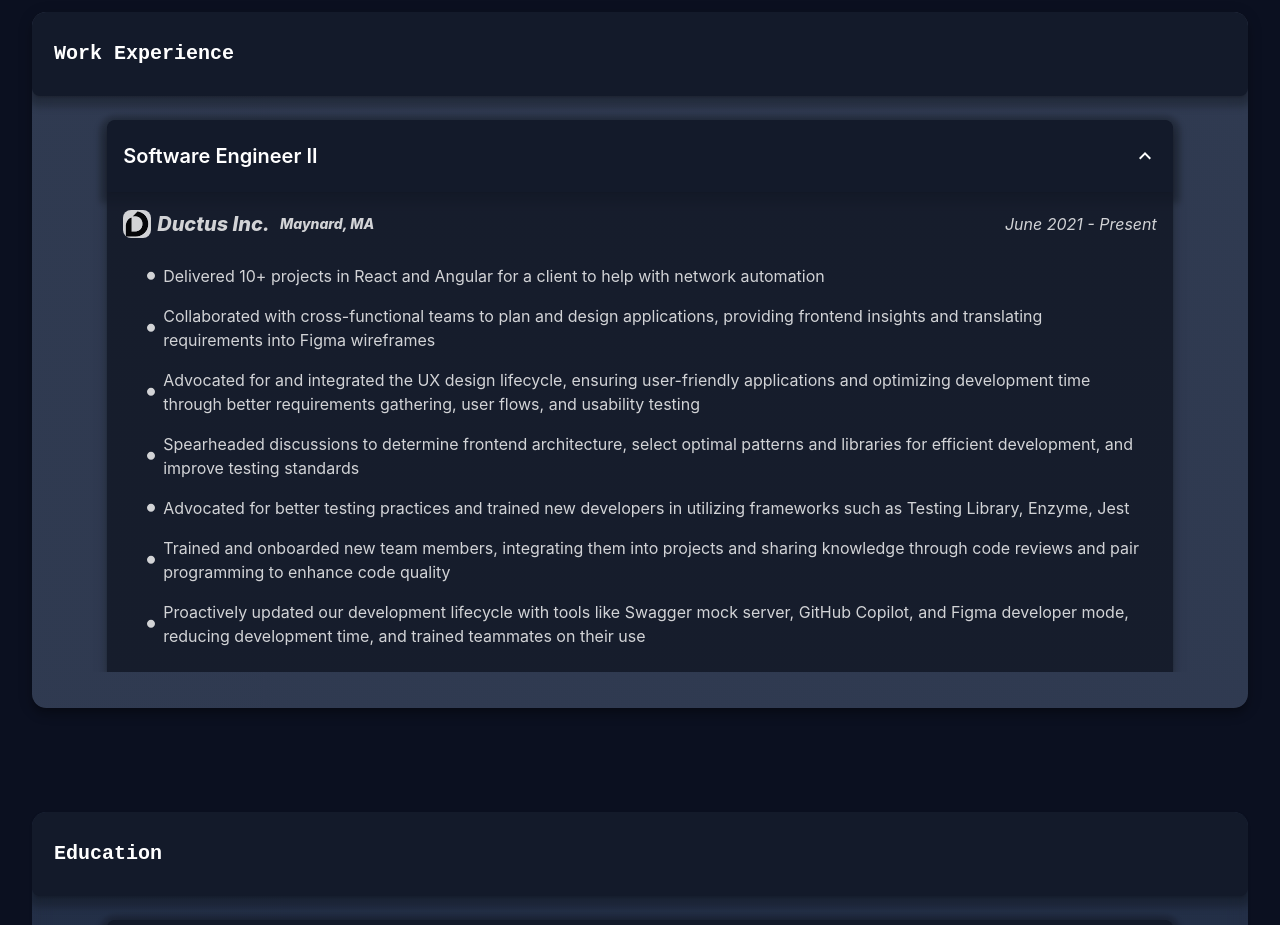
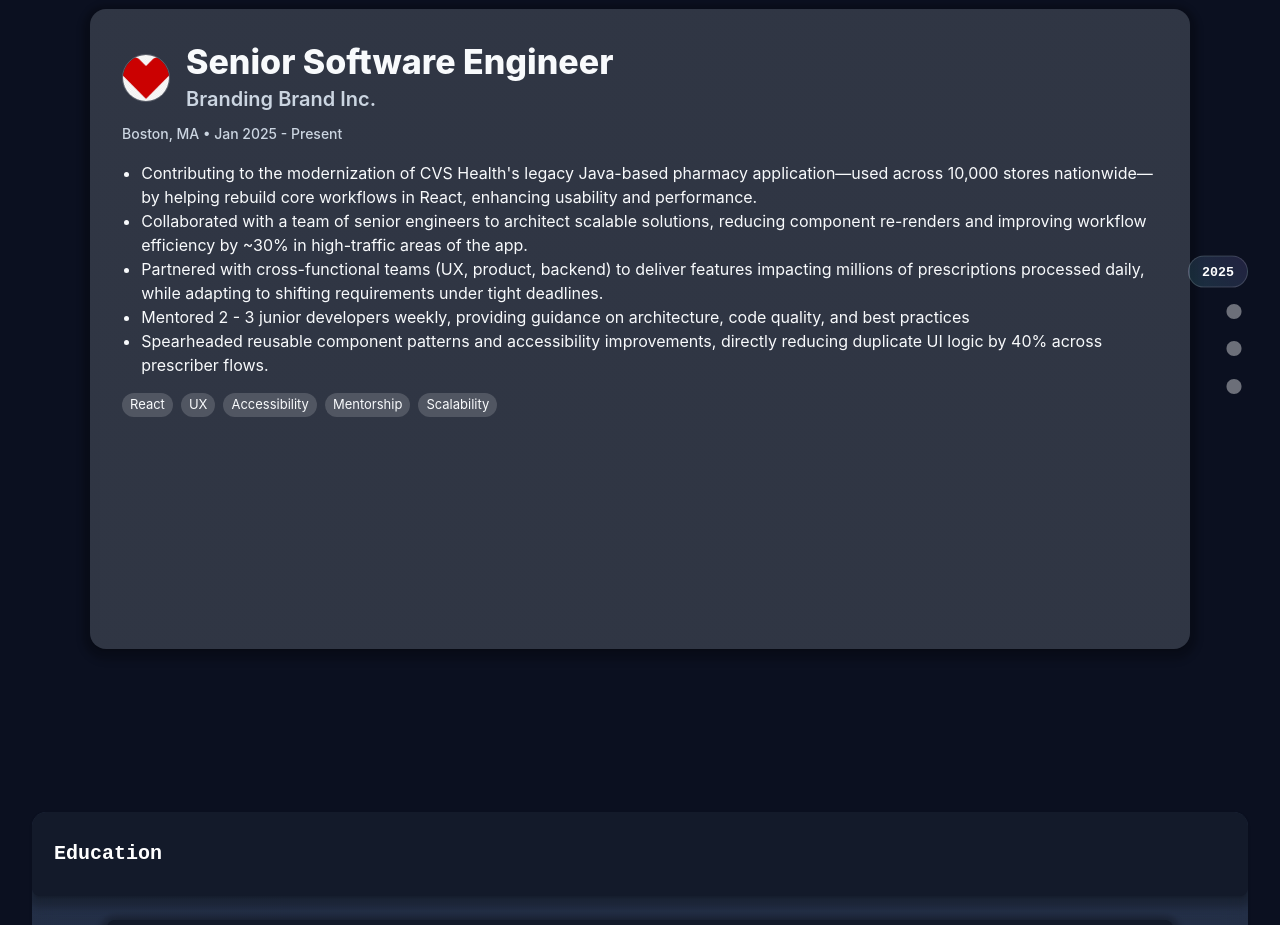
Before and after one commit to sreekar-ss/sreekar-ss.github.io, a React (Create React App) app: page / in a window 1280 px wide. Shown: the part 840-1765 px from the top of the page. Built offline with nearby package versions, Linux system fonts and the light colour scheme.

Commit message:
updated experience section with deck like transitions

```diff
--- a/src/css/Home.css
+++ b/src/css/Home.css
@@ -17,6 +17,139 @@
   align-items: center;
   align-self: center;
   justify-content: center;
+}
+
+/* Experience full-viewport slides */
+div.experienceSection .experienceFull {
+  display: block;
+  height: 100vh;
+  width: 100%;
+  overflow-y: auto;
+  scroll-snap-type: y mandatory;
+}
+
+div.experienceSection .experienceFull .experienceSlide {
+  display: flex;
+  height: 100vh;
+  width: 100%;
+  align-items: center;
+  justify-content: center;
+  scroll-snap-align: start;
+  padding: 2em 0;
+}
+
+div.experienceSection .experienceFull .experienceSlide .experienceSlideCard {
+  width: min(1100px, 92%);
+  height: 80vh;
+  background-color: var(--secondary-color);
+  padding: 2em;
+  border-radius: 1em;
+  box-shadow:
+    0em 0.2em 0.2em -0.1em rgba(0, 0, 0, 0.2),
+    0em 0.3em 0.4em 0.5em rgba(0, 0, 0, 0.14),
+    0em 0.1em 0.4em 0.4em rgba(0, 0, 0, 0.12);
+}
+
+div.experienceSection
+  .experienceFull
+  .experienceSlide
+  .experienceSlideCard
+  .experienceBullets {
+  margin: 0;
+  padding-left: 1.2em;
+}
+
+/* Bullets fade-in */
+div.experienceSection
+  .experienceFull
+  .experienceSlide
+  .experienceSlideCard
+  .experienceBullets {
+  opacity: 0;
+  transform: translateY(8px);
+  transition:
+    opacity 400ms ease,
+    transform 400ms ease;
+}
+
+div.experienceSection
+  .experienceFull
+  .experienceSlide
+  .experienceSlideCard
+  .experienceBullets.visible {
+  opacity: 1;
+  transform: translateY(0px);
+}
+
+/* Sticky year marker */
+/* Progress dots */
+div.experienceSection .experienceDots {
+  position: sticky;
+  top: 50%;
+  transform: translateY(-50%);
+  margin-right: 2em;
+  right: 1.5em;
+  margin-left: auto;
+  display: flex;
+  flex-direction: column;
+  gap: 0.6em;
+  align-items: flex-end;
+  z-index: 6;
+}
+
+div.experienceSection .experienceDots .dot {
+  color: rgba(255, 255, 255, 0.4);
+  transition:
+    transform 200ms ease,
+    color 200ms ease;
+}
+
+div.experienceSection .experienceDots .dot:hover {
+  color: var(--accent-color);
+  transform: scale(1.1);
+}
+
+div.experienceSection .experienceDots .dotRow {
+  display: flex;
+  align-items: center;
+}
+
+div.experienceSection .experienceDots .yearPill {
+  display: flex;
+  align-items: center;
+  justify-content: center;
+  height: 32px;
+  min-width: 60px;
+  padding: 0 10px;
+  border-radius: 999px;
+  border: 1px solid rgba(255, 255, 255, 0.15);
+  background: linear-gradient(
+    45deg,
+    rgba(110, 231, 242, 0.15),
+    rgba(167, 139, 250, 0.15)
+  );
+  color: white;
+  cursor: pointer;
+  transition:
+    filter 200ms ease,
+    transform 200ms ease;
+}
+
+div.experienceSection .experienceDots .yearPill:hover {
+  filter: brightness(1.2);
+  transform: translateX(-2px);
+}
+
+div.experienceSection .experienceDots .yearText {
+  font-family: monospace;
+  font-weight: 700;
+}
+
+@media screen and (max-width: 900px) {
+  div.experienceSection .experienceFull .experienceSlide .experienceSlideCard {
+    height: auto;
+    min-height: 75vh;
+  }
 }
 
 div.homeContainer .section .sectionContainer {
@@ -200,13 +333,23 @@
   font-weight: 600;
 }
 
-.informationCardContainer .informationCard .informationCardDetails .githubButton {
+.informationCardContainer
+  .informationCard
+  .informationCardDetails
+  .githubButton {
   border-radius: 1.5em;
   margin-left: 2em;
-  background: linear-gradient(45deg, var(--accent-color), var(--accent-secondary));
+  background: linear-gradient(
+    45deg,
+    var(--accent-color),
+    var(--accent-secondary)
+  );
 }
 
-.informationCardContainer .informationCard .informationCardDetails .githubButton:hover {
+.informationCardContainer
+  .informationCard
+  .informationCardDetails
+  .githubButton:hover {
   filter: brightness(1.1);
 }
 
--- a/src/pages/Experience.tsx
+++ b/src/pages/Experience.tsx
@@ -1,34 +1,52 @@
-import React from "react";
-import InformationCard from "../components/InformationCard";
+import React, { useEffect, useRef, useState } from "react";
 import {
-  Accordion,
-  AccordionDetails,
-  AccordionSummary,
+  Box,
   Paper,
   Typography,
+  Chip,
+  Stack,
+  Avatar,
+  IconButton,
+  Tooltip,
 } from "@mui/material";
+import CircleIcon from "@mui/icons-material/Circle";
 import ddIcon from "../icons/ddicon.png";
-import northeasternIcon from "../icons/northeastern.png";
+import cvsIcon from "../icons/cvs.png";
 import smartprixIcon from "../icons/smartprix.png";
 
-function Experience() {
-  return (
-    <div id="experience" className="section experienceSection">
-      <Paper className="experienceContainer sectionContainer" elevation={8}>
-        <Accordion className="sectionAccordion" expanded={true}>
-          <AccordionSummary className="sectionHeader">
-            <Typography variant="h6" className="sectionHeading">
-              Work Experience
-            </Typography>
-          </AccordionSummary>
-          <AccordionDetails className="sectionAccordionDetails">
-            <InformationCard
-              title="Software Engineer II"
-              organization="Ductus Inc."
-              location="Maynard, MA"
-              duration="June 2021 - Present"
-              bulletPoints={{
-                details: [
+type Job = {
+  title: string;
+  organization: string;
+  location: string;
+  period: string;
+  icon: string;
+  bullets?: string[];
+  tags?: string[];
+};
+
+const JOBS: Job[] = [
+  {
+    title: "Senior Software Engineer",
+    organization: "Branding Brand Inc.",
+    location: "Boston, MA",
+    period: "Jan 2025 - Present",
+    icon: cvsIcon,
+    bullets: [
+      "Contributing to the modernization of CVS Health's legacy Java-based pharmacy application—used across 10,000 stores nationwide—by helping rebuild core workflows in React, enhancing usability and performance.",
+      "Collaborated with a team of senior engineers to architect scalable solutions, reducing component re-renders and improving workflow efficiency by ~30% in high-traffic areas of the app.",
+      "Partnered with cross-functional teams (UX, product, backend) to deliver features impacting millions of prescriptions processed daily, while adapting to shifting requirements under tight deadlines.",
+      "Mentored 2 - 3 junior developers weekly, providing guidance on architecture, code quality, and best practices",
+      "Spearheaded reusable component patterns and accessibility improvements, directly reducing duplicate UI logic by 40% across prescriber flows.",
+    ],
+    tags: ["React", "UX", "Accessibility", "Mentorship", "Scalability"],
+  },
+  {
+    title: "Software Engineer II",
+    organization: "Ductus Inc.",
+    location: "Maynard, MA",
+    period: "June 2021 - August 2024",
+    icon: ddIcon,
+    bullets: [
       "Delivered 10+ projects in React and Angular for a client to help with network automation",
       "Collaborated with cross-functional teams to plan and design applications, providing frontend insights and translating requirements into Figma wireframes",
       "Advocated for and integrated the UX design lifecycle, ensuring user-friendly applications and optimizing development time through better requirements gathering, user flows, and usability testing",
@@ -37,49 +55,184 @@
       "Trained and onboarded new team members, integrating them into projects and sharing knowledge through code reviews and pair programming to enhance code quality",
       "Proactively updated our development lifecycle with tools like Swagger mock server, GitHub Copilot, and Figma developer mode, reducing development time, and trained teammates on their use",
     ],
-              }}
-              orgIcon={ddIcon}
-              expanded={true}
-            />
-            <InformationCard
-              title="Software Engineer Co-Op"
-              organization="Ductus Inc."
-              location="Maynard, MA"
-              duration="May 2020 - December 2020"
-              bulletPoints={{
-                details: [
+    tags: ["React", "Angular", "Testing", "UX"],
+  },
+  {
+    title: "Software Engineer Co-Op",
+    organization: "Ductus Inc.",
+    location: "Maynard, MA",
+    period: "May 2020 - December 2020",
+    icon: ddIcon,
+    bullets: [
       "Built an internal CLI tool aimed at automating generation of CloudFormation templates utilized for deploying AWS cloud resources efficiently",
       "Engaged in feature development with frontend team on multiple Angular projects, contributing to the creation of various components with Bootstrap for enhanced user experience",
       "Developed reusable web components in VanillaJS tailored to meet client requirements, ensuring compatibility and versatility across different application frameworks",
     ],
-              }}
-              orgIcon={ddIcon}
-              expanded={false}
-            />
-            <InformationCard
-              title="Graduate Student Ambassador"
-              organization="Northeastern University"
-              location="Boston, MA"
-              duration="Jan 2020 - May 2021"
-              orgIcon={northeasternIcon}
-            />
-            <InformationCard
-              title="Technical Writer"
-              organization="Smartprix Pvt. Ltd"
-              location="Noida, Uttar Pradesh"
-              duration="Sep 2018 - Jan 2019"
-              bulletPoints={{
-                details: [
+    tags: ["AWS", "CLI", "Angular"],
+  },
+  {
+    title: "Technical Writer",
+    organization: "Smartprix Pvt. Ltd",
+    location: "Noida, Uttar Pradesh",
+    period: "Sep 2018 - Jan 2019",
+    icon: smartprixIcon,
+    bullets: [
       "Covered the latest happenings and trends in the Tech Industry through news articles",
       "Provided detailed reviews about the latest Tech products to help users make a purchase decision",
       `Links to a few blogs: \n 1. "https://www.smartprix.com/bytes/what-is-5g-here-is-what-to-expect-from-the-next-decade-of-wireless-communication/"> \n 2. https://www.smartprix.com/bytes/wifi-6-everything-you-should-know/ \n 3. https://www.smartprix.com/bytes/top-10-noise-cancelling-wireless-headphones-available-in-the-market/ \n`,
     ],
+    tags: ["Writing", "Reviews", "Research"],
+  },
+];
+
+function Experience() {
+  const containerRef = useRef<HTMLDivElement | null>(null);
+  const [currentIndex, setCurrentIndex] = useState(0);
+
+  const scrollToIndex = (idx: number) => {
+    const container = containerRef.current;
+    if (!container) return;
+    const targetTop = idx * window.innerHeight;
+    container.scrollTo({ top: targetTop, behavior: "smooth" });
+  };
+
+  useEffect(() => {
+    const container = containerRef.current;
+    if (!container) return;
+    const onScroll = () => {
+      const idx = Math.round(container.scrollTop / window.innerHeight);
+      setCurrentIndex(Math.min(Math.max(idx, 0), JOBS.length - 1));
+    };
+    container.addEventListener("scroll", onScroll, { passive: true });
+    return () => container.removeEventListener("scroll", onScroll);
+  }, []);
+
+  const getYear = (period: string) => {
+    const match = period.match(/\b(\d{4})\b/);
+    return match ? match[1] : period;
+  };
+
+  return (
+    <div id="experience" className="section experienceSection">
+      <div className="experienceFull" ref={containerRef}>
+        {/* Progress dots with active year badge */}
+        <div className="experienceDots">
+          {JOBS.map((job, i) => (
+            <div key={i} className="dotRow">
+              {i === currentIndex ? (
+                <button className="yearPill" onClick={() => scrollToIndex(i)}>
+                  <span className="yearText">{getYear(job.period)}</span>
+                </button>
+              ) : (
+                <Tooltip title={job.title} placement="left">
+                  <IconButton
+                    size="small"
+                    onClick={() => scrollToIndex(i)}
+                    className="dot"
+                  >
+                    <CircleIcon fontSize="inherit" />
+                  </IconButton>
+                </Tooltip>
+              )}
+            </div>
+          ))}
+        </div>
+
+        {JOBS.map((job, index) => (
+          <section className="experienceSlide" key={`${job.title}-${index}`}>
+            <Paper
+              elevation={8}
+              className="experienceSlideCard"
+              sx={{
+                opacity: currentIndex === index ? 1 : 0.4,
+                transform:
+                  currentIndex === index
+                    ? "translateY(0px) scale(1)"
+                    : index < currentIndex
+                      ? "translateY(-20px) scale(0.95)"
+                      : "translateY(20px) scale(0.97)",
+                transition: "opacity 600ms ease, transform 600ms ease",
               }}
-              orgIcon={smartprixIcon}
+            >
+              <Stack
+                direction="row"
+                spacing={2}
+                alignItems="center"
+                sx={{ mb: 1 }}
+              >
+                <Avatar
+                  src={job.icon}
+                  alt={job.organization}
+                  sx={{
+                    width: 48,
+                    height: 48,
+                    border: "1px solid rgba(255,255,255,0.2)",
+                  }}
                 />
-          </AccordionDetails>
-        </Accordion>
+                <Box>
+                  <Typography variant="h4" sx={{ fontWeight: 800 }}>
+                    {job.title}
+                  </Typography>
+                  <Typography variant="h6" color="text.secondary">
+                    {job.organization}
+                  </Typography>
+                </Box>
+              </Stack>
+              <Typography
+                variant="subtitle2"
+                color="text.secondary"
+                sx={{
+                  mb: 2,
+                  opacity: currentIndex === index ? 1 : 0,
+                  transform:
+                    currentIndex === index
+                      ? "translateY(0px)"
+                      : "translateY(8px)",
+                  transition: "opacity 400ms ease, transform 400ms ease",
+                }}
+              >
+                {job.location} • {job.period}
+              </Typography>
+              {job.bullets && (
+                <ul
+                  className={
+                    currentIndex === index
+                      ? "experienceBullets visible"
+                      : "experienceBullets"
+                  }
+                >
+                  {job.bullets.map((b, i) => (
+                    <li key={i}>
+                      <Typography variant="body1">{b}</Typography>
+                    </li>
+                  ))}
+                </ul>
+              )}
+              {job.tags && job.tags.length ? (
+                <Stack
+                  direction="row"
+                  spacing={1}
+                  sx={{
+                    mt: 2,
+                    flexWrap: "wrap",
+                    opacity: currentIndex === index ? 1 : 0,
+                    transform:
+                      currentIndex === index
+                        ? "translateY(0px)"
+                        : "translateY(8px)",
+                    transition:
+                      "opacity 450ms ease 100ms, transform 450ms ease 100ms",
+                  }}
+                >
+                  {job.tags.map((t) => (
+                    <Chip key={t} label={t} size="small" />
+                  ))}
+                </Stack>
+              ) : null}
             </Paper>
+          </section>
+        ))}
+      </div>
     </div>
   );
 }
```
Also changed, not shown: src/icons/cvs.png (added). Lines whose indentation alone changed are shown as unchanged.
